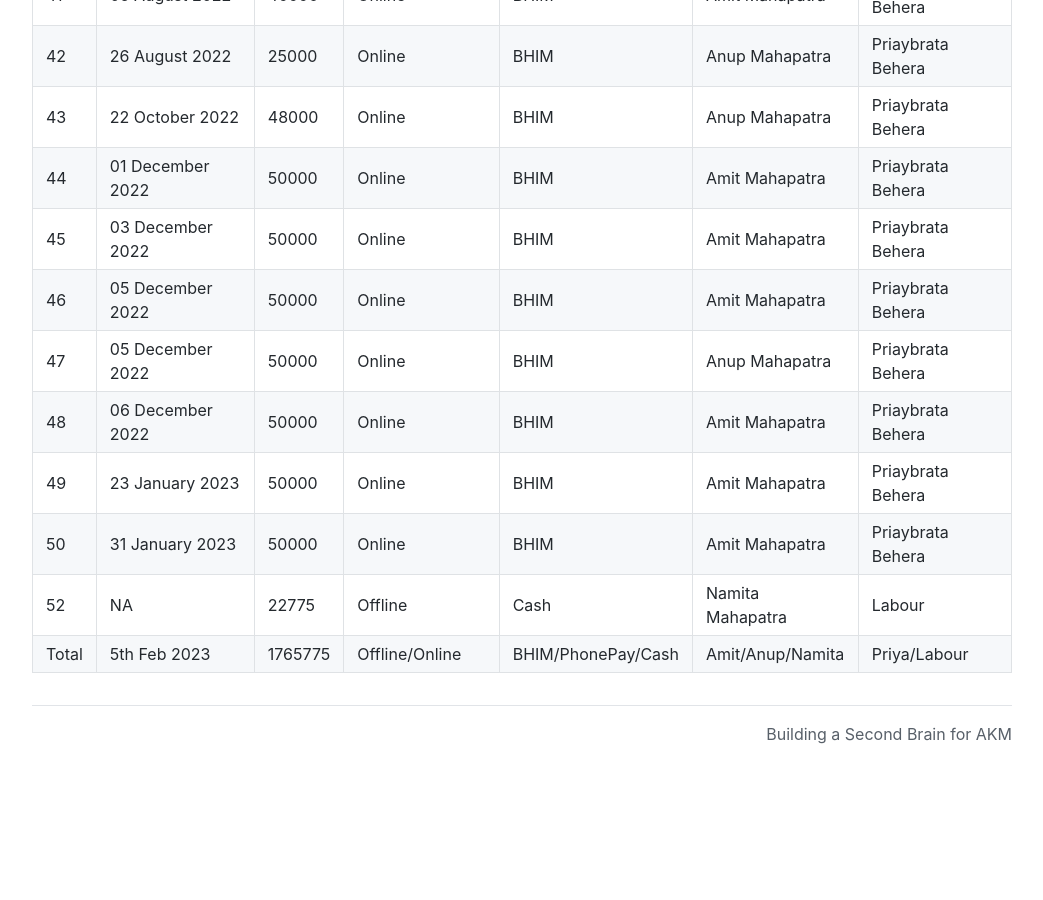
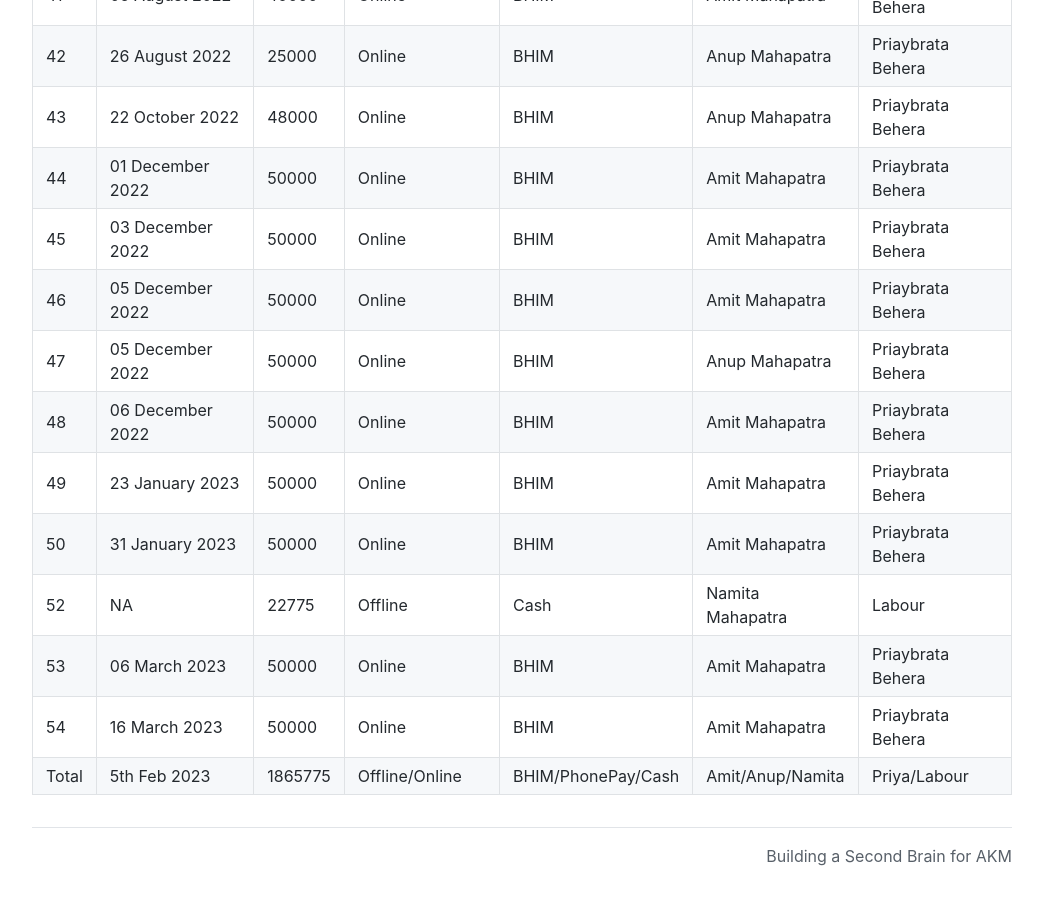
Before and after one commit to AmitKumarMahapatra/amitkumarmahapatra.github.io, a Jekyll site: the page built from PKM/0089/FAMILY/Home Costruction/Payment.md, in a window 1280 px wide and 900 px high, scrolled down 2636 px. Shown: the whole window, without its empty margins (118-1161 px from the left). Built offline with Jekyll 4.4.1, drawn with Linux system fonts in a browser that asks for light colours; our own code applies the rules of GitHub Pages for plain Markdown files; comment, search, counter and statistics services are not loaded; before the commit the page ends 3414 px from its top, so only the background shows below that.

Commit message:
Update Payment.md

```diff
--- a/PKM/0089/FAMILY/Home Costruction/Payment.md
+++ b/PKM/0089/FAMILY/Home Costruction/Payment.md
@@ -51,4 +51,6 @@
 | 49    | 23 January 2023  | 50000   | Online          | BHIM               | Amit Mahapatra   | Priaybrata Behera |
 | 50    | 31 January 2023  | 50000   | Online          | BHIM               | Amit Mahapatra   | Priaybrata Behera |
 | 52    | NA               | 22775   | Offline         | Cash               | Namita Mahapatra | Labour            |
-| Total | 5th Feb 2023     | 1765775 | Offline/Online  | BHIM/PhonePay/Cash | Amit/Anup/Namita | Priya/Labour      |
+| 53    | 06 March 2023    | 50000   | Online          | BHIM               | Amit Mahapatra   | Priaybrata Behera |
+| 54    | 16 March 2023    | 50000   | Online          | BHIM               | Amit Mahapatra   | Priaybrata Behera |
+| Total | 5th Feb 2023     | 1865775 | Offline/Online  | BHIM/PhonePay/Cash | Amit/Anup/Namita | Priya/Labour      |
```
